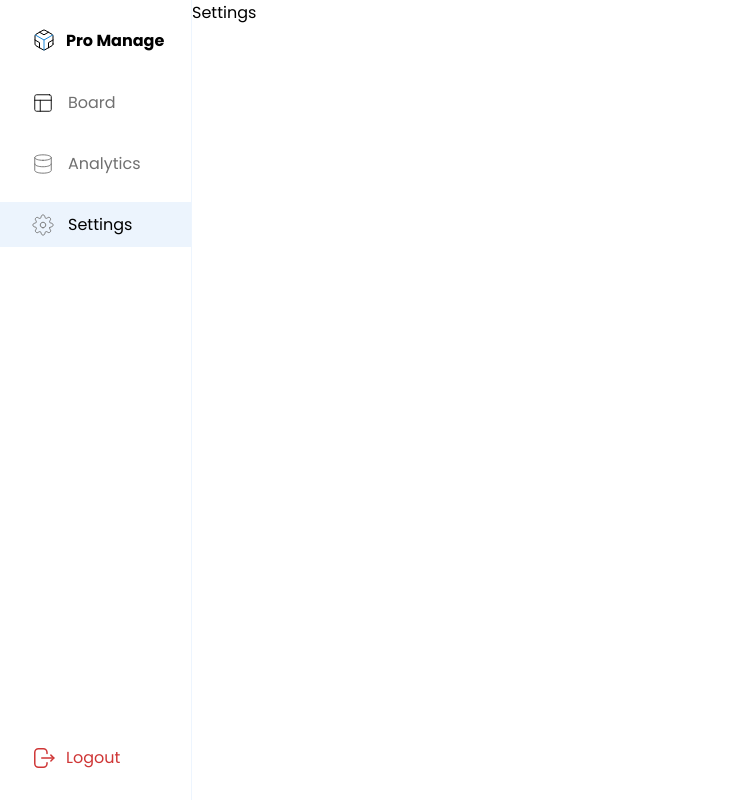
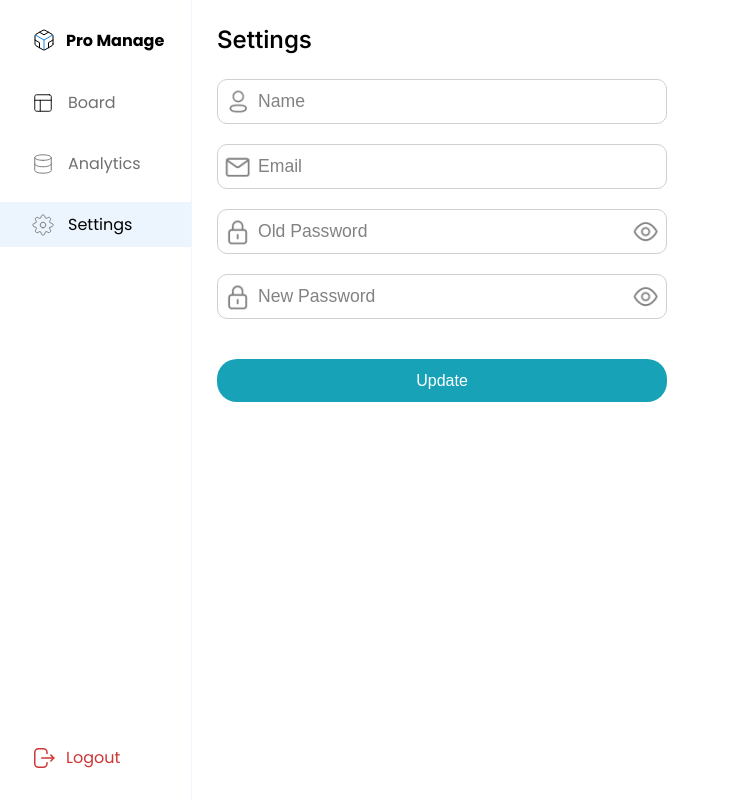
Before and after one commit to rohitjaiswal-3878/Pro-Manage, a React (Vite) app: page /homepage/settings in a window 1280 px wide. Shown: the whole page, without its empty margins (0-730 px from the left). Built offline with nearby package versions, Linux system fonts and the light colour scheme; no server answers; sample sign-in values are in the browser's storage.

Commit message:
Done with setting save feature.

```diff
--- a/src/App.css
+++ b/src/App.css
@@ -1,10 +1,11 @@
-*{
+* {
   margin: 0;
   padding: 0;
 }
 
 .app {
   overflow-x: hidden;
+  font-family: "inter";
 }
 
 #loader {
@@ -20,22 +21,28 @@
 
 /* Safari */
 @-webkit-keyframes spin {
-    0% { -webkit-transform: rotate(0deg); }
-    100% { -webkit-transform: rotate(360deg); }
+  0% {
+    -webkit-transform: rotate(0deg);
+  }
+  100% {
+    -webkit-transform: rotate(360deg);
+  }
 }
 
 @keyframes spin {
-    0% { transform: rotate(0deg); }
-    100% { transform: rotate(360deg); }
+  0% {
+    transform: rotate(0deg);
   }
-  .checkmark{
+  100% {
+    transform: rotate(360deg);
+  }
+}
+.checkmark {
   display: none;
-
 }
-  #checklistCheckbox:checked{
-    background-color: #17A2B8;
+#checklistCheckbox:checked {
+  background-color: #17a2b8;
 }
-
 
 #checklistCheckbox:checked ~ .checkmark {
   display: block;
--- a/src/App.jsx
+++ b/src/App.jsx
@@ -7,6 +7,7 @@ import Homepage from "./pages/homepage/Homepage";
 import Dashboard from "./components/dashboard/Dashboard";
 import Analytics from "./components/analytics/Analytics";
 import Settings from "./components/settings/Settings";
+import { Toaster } from "react-hot-toast";
 
 function App() {
   return (
@@ -22,6 +23,7 @@ function App() {
           </Route>
           <Route index element={<Navigate to="/homepage/dashboard" />} />
         </Routes>
+        <Toaster />
       </div>
     </BrowserRouter>
   );
--- a/src/apis/auth.js
+++ b/src/apis/auth.js
@@ -45,4 +45,42 @@ const getEmails = async (enteredEmail) => {
   }
 };
 
-export { loginUser, registerUser, getEmails };
+const getDetails = async () => {
+  try {
+    const response = await axios.get(
+      `${import.meta.env.VITE_APP_BACKEND}/auth/details`,
+      {
+        headers: {
+          "X-token": localStorage.getItem("token"),
+        },
+      }
+    );
+
+    return response;
+  } catch (error) {
+    console.log(error);
+    return error.response;
+  }
+};
+
+const updateDetails = async (updatedDetails) => {
+  try {
+    const response = await axios.patch(
+      `${import.meta.env.VITE_APP_BACKEND}/auth/change`,
+      {
+        updatedDetails,
+      },
+      {
+        headers: {
+          "X-token": localStorage.getItem("token"),
+        },
+      }
+    );
+
+    return response;
+  } catch (error) {
+    console.log(error);
+    return error.response;
+  }
+};
+export { loginUser, registerUser, getEmails, getDetails, updateDetails };
--- a/src/components/settings/Settings.jsx
+++ b/src/components/settings/Settings.jsx
@@ -1,8 +1,275 @@
-import React from "react";
+import React, { useEffect } from "react";
 import styles from "./index.module.css";
+import mailIcon from "../../assets/mail.png";
+import passwordIcon from "../../assets/password.png";
+import eyeIcon from "../../assets/eye.png";
+import hideIcon from "../../assets/hide.png";
+import nameIcon from "../../assets/name.png";
+import { useState } from "react";
+import { getDetails, updateDetails } from "../../apis/auth";
+import toast from "react-hot-toast";
+import { useNavigate } from "react-router-dom";
 
 function Settings() {
-  return <div>Settings</div>;
+  const navigate = useNavigate();
+  const [loader, setLoader] = useState(false);
+
+  const [userDetails, setUserDetails] = useState("");
+  const [formData, setFormData] = useState({
+    name: "",
+    email: "",
+    password: "",
+    newPassword: "",
+  });
+
+  const handleInput = (e) => {
+    const name = e.target.name;
+    const value = e.target.value;
+    setFormData({ ...formData, [name]: value });
+  };
+
+  const [errors, setErrors] = useState({
+    name: "",
+    email: "",
+    password: "",
+    newPassword: "",
+  });
+
+  const [togglePassord, setTogglePassword] = useState({
+    password: false,
+    newPassword: false,
+  });
+
+  useEffect(() => {
+    getDetails().then((res) => {
+      if (res.status == 200) {
+        setFormData({
+          ...formData,
+          name: res.data.name,
+          email: res.data.email,
+        });
+        setUserDetails(res.data);
+      } else {
+        console.log(res);
+      }
+    });
+  }, []);
+
+  const handleSubmit = (e) => {
+    e.preventDefault();
+    let err = 0;
+
+    const { name, email, password, newPassword } = formData;
+
+    if (name == "") {
+      setErrors((prev) => ({ ...prev, name: "Name is required!" }));
+      err++;
+    } else {
+      setErrors((prev) => ({ ...prev, name: "" }));
+    }
+
+    if (email == "") {
+      setErrors((prev) => ({ ...prev, email: "Email is required!" }));
+      err++;
+    } else if (
+      !email.match(/[A-Za-z0-9\._%+\-]+@[A-Za-z0-9\.\-]+\.[A-Za-z]{2,}/)
+    ) {
+      setErrors((prev) => ({ ...prev, email: "Invalid email!" }));
+      err++;
+    } else {
+      setErrors((prev) => ({ ...prev, email: "" }));
+    }
+
+    if (password.length > 0 && password.length < 8) {
+      setErrors((prev) => ({
+        ...prev,
+        password: "Password should contain atleast 8 characters!",
+      }));
+      err++;
+    } else {
+      setErrors((prev) => ({ ...prev, password: "" }));
+    }
+
+    if (newPassword.length > 0 && newPassword.length < 8) {
+      setErrors((prev) => ({
+        ...prev,
+        newPassword: "Password should contain atleast 8 characters!",
+      }));
+      err++;
+    } else {
+      setErrors((prev) => ({ ...prev, newPassword: "" }));
+    }
+
+    if (err == 0) {
+      let updateCount = 0;
+      let passwordError = 0;
+      if (name != userDetails.name) updateCount++;
+      if (email != userDetails.email) updateCount++;
+
+      if (password != "" && newPassword == "") {
+        toast.error("New password is required!");
+        passwordError++;
+      } else if (password == "" && newPassword != "") {
+        toast.error("Old password is required!");
+        passwordError++;
+      } else if (
+        password.length > 0 &&
+        newPassword.length > 0 &&
+        password == newPassword
+      ) {
+        toast.error("Old and new password cannot be same!");
+        passwordError++;
+      } else if (newPassword != "") {
+        updateCount++;
+      }
+
+      if (updateCount > 1) {
+        toast.error("You cannot update two things together!");
+      } else if (updateCount == 1 && passwordError == 0) {
+        updateDetails(formData).then((res) => {
+          if (res.status == 200) {
+            toast.success("Updated!");
+            localStorage.removeItem("name");
+            localStorage.removeItem("userId");
+            localStorage.removeItem("token");
+            setTimeout(() => {
+              navigate("/login");
+            }, 1000);
+          } else {
+            toast.error(res.data.msg);
+          }
+        });
+      }
+    }
+  };
+
+  return (
+    <div className={styles.container}>
+      <h2>Settings</h2>
+
+      <div className={styles.mainSection}>
+        <form className={styles.registerForm} onSubmit={handleSubmit}>
+          <div
+            style={{
+              marginBottom: errors.name && "0px",
+            }}
+            className={styles.inputFields}
+          >
+            <img src={nameIcon} alt="mail" />
+            <input
+              type="text"
+              placeholder="Name"
+              name="name"
+              onChange={handleInput}
+              value={formData.name}
+              autoComplete="off"
+            />
+          </div>
+          {errors.name && <span className={styles.error}>{errors.name}</span>}
+
+          <div
+            className={styles.inputFields}
+            style={{
+              marginBottom: errors.email && "0px",
+            }}
+          >
+            <img src={mailIcon} alt="mail" />
+            <input
+              type="email"
+              placeholder="Email"
+              name="email"
+              onChange={handleInput}
+              value={formData.email}
+              autoComplete="off"
+            />
+          </div>
+          {errors.email && <span className={styles.error}>{errors.email}</span>}
+
+          <div
+            className={styles.inputFields}
+            style={{
+              marginBottom: errors.password && "0px",
+            }}
+          >
+            <img src={passwordIcon} alt="mail" />
+            <input
+              type={togglePassord.password ? "text" : "password"}
+              placeholder="Old Password"
+              name="password"
+              onChange={handleInput}
+              value={formData.password}
+            />
+            {togglePassord.password ? (
+              <img
+                src={hideIcon}
+                alt="mail"
+                onClick={() => {
+                  setTogglePassword({ ...togglePassord, password: false });
+                }}
+              />
+            ) : (
+              <img
+                src={eyeIcon}
+                alt="mail"
+                onClick={() => {
+                  setTogglePassword({ ...togglePassord, password: true });
+                }}
+              />
+            )}
+          </div>
+          {errors.password && (
+            <span className={styles.error}>{errors.password}</span>
+          )}
+
+          <div
+            className={styles.inputFields}
+            style={{
+              marginBottom: errors.newPassword && "0px",
+            }}
+          >
+            <img src={passwordIcon} alt="mail" />
+            <input
+              type={togglePassord.newPassword ? "text" : "password"}
+              placeholder="New Password"
+              name="newPassword"
+              onChange={handleInput}
+              value={formData.newPassword}
+            />
+            {togglePassord.newPassword ? (
+              <img
+                src={hideIcon}
+                alt="mail"
+                onClick={() => {
+                  setTogglePassword({
+                    ...togglePassord,
+                    newPassword: false,
+                  });
+                }}
+              />
+            ) : (
+              <img
+                src={eyeIcon}
+                alt="mail"
+                onClick={() => {
+                  setTogglePassword({
+                    ...togglePassord,
+                    newPassword: true,
+                  });
+                }}
+              />
+            )}
+          </div>
+          {errors.newPassword && (
+            <span className={styles.error}>{errors.newPassword}</span>
+          )}
+
+          <button type="submit" disabled={loader}>
+            {loader ? <div id="loader"></div> : "Update"}
+          </button>
+        </form>
+      </div>
+    </div>
+  );
 }
 
 export default Settings;
--- a/src/components/settings/index.module.css
+++ b/src/components/settings/index.module.css
@@ -0,0 +1,80 @@
+.container {
+  font-family: "inter";
+  padding: 25px 0px 25px 25px;
+
+  h2 {
+    font-size: 1.5rem;
+    font-weight: 550;
+  }
+
+  .mainSection {
+    margin-top: 25px;
+    width: 450px;
+    max-width: 100%;
+  }
+
+  form {
+    ::placeholder {
+      color: #828282;
+    }
+
+    div.inputFields {
+      border: 1px solid;
+      height: 43px;
+      margin-bottom: 20px;
+      border-radius: 10px;
+      border: 1.5px solid #d0d0d0;
+      display: flex;
+      align-items: center;
+      padding: 0px 5px;
+
+      img {
+        width: 30px;
+      }
+      input {
+        height: 90%;
+        width: 90%;
+        border: none;
+        outline: none;
+        font-size: 1.1rem;
+        padding: 0px 5px;
+      }
+    }
+
+    span.error {
+      display: inline-block;
+      font-size: 0.8rem;
+      text-align: left;
+      padding: 0px 3px;
+      width: 100%;
+      margin: 5px 0px 20px 0px;
+      color: red;
+    }
+
+    button {
+      background-color: #17a2b8;
+      margin: 20px 0px;
+    }
+  }
+
+  button {
+    width: 100%;
+    font-size: 1rem;
+    color: white;
+    height: 43px;
+    border-radius: 20px;
+    outline: none;
+    border: none;
+  }
+
+  button.register {
+    background: transparent;
+    border: 1.3px solid #17a2b8;
+    color: #17a2b8;
+    margin-top: 20px;
+  }
+
+  button:hover {
+    transform: scale(1.01, 1.01);
+  }
+}
--- a/src/pages/homepage/Homepage.jsx
+++ b/src/pages/homepage/Homepage.jsx
@@ -120,8 +120,6 @@ function Homepage() {
       <div className={styles.mainSection}>
         <Outlet />
       </div>
-
-      <Toaster />
     </div>
   );
 }
--- a/src/utils/authBackground/AuthBackground.jsx
+++ b/src/utils/authBackground/AuthBackground.jsx
@@ -19,7 +19,6 @@ function AuthBackground({ children }) {
         </div>
       </div>
       <div className={styles.form}>{children}</div>
-      <Toaster />
     </div>
   );
 }
```
Lines whose indentation alone changed are shown as unchanged.
